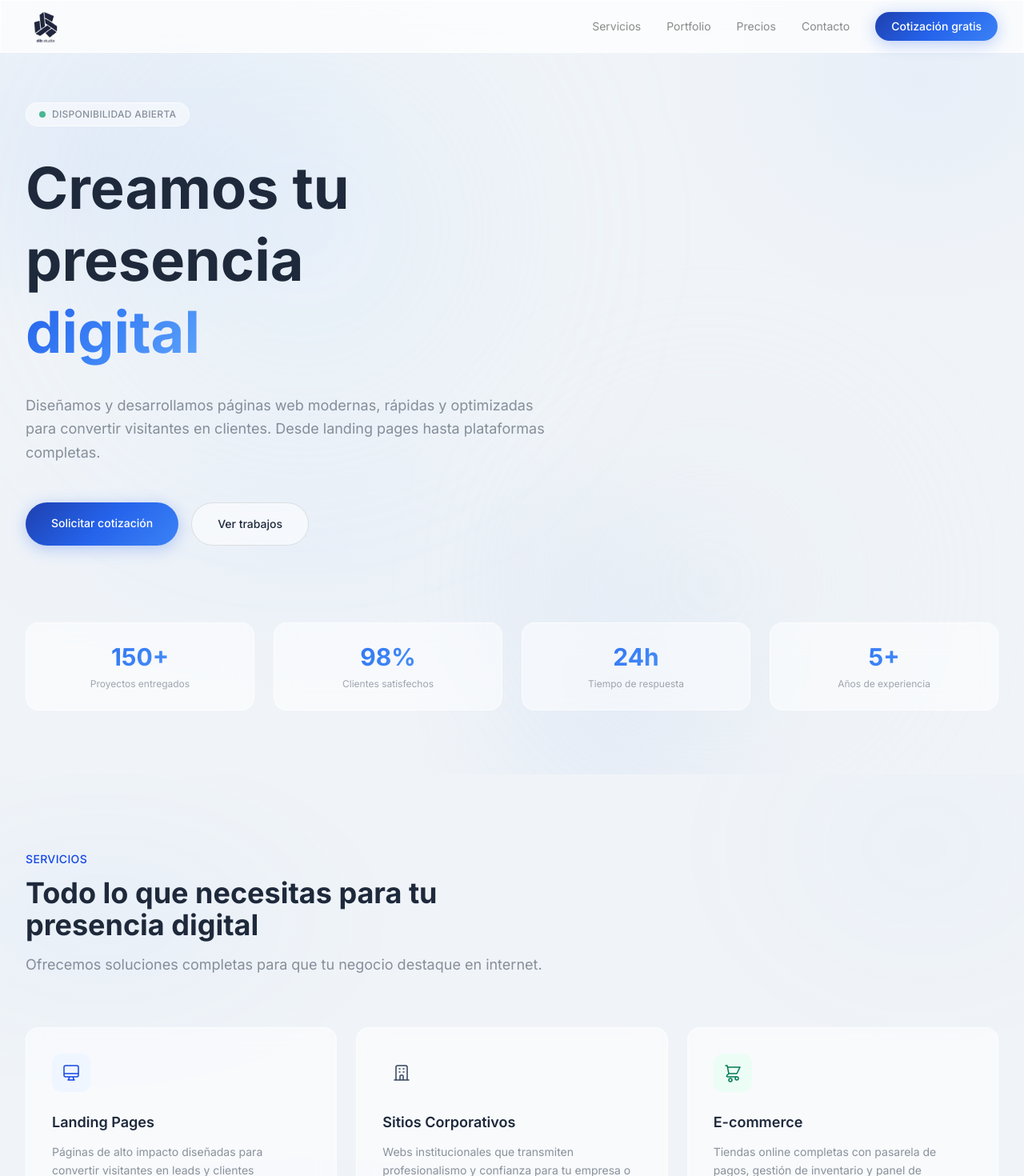
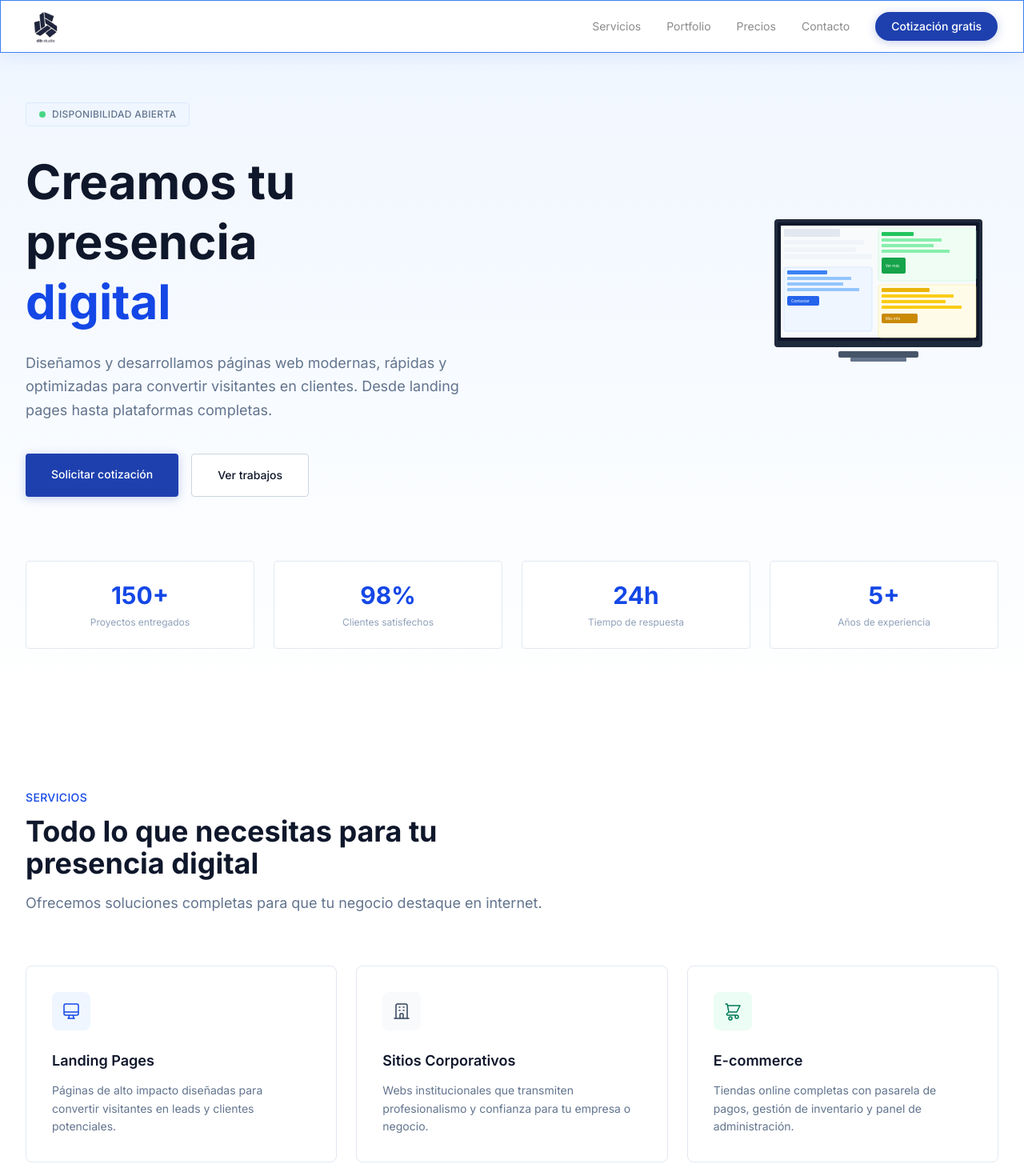
Before and after one commit to dibwebstudio/dibweb, a Next.js app: page / in a window 1280 px wide. Shown: the top 1470 px of the page at 80% size. Built offline with nearby package versions, Linux system fonts and the light colour scheme.

Commit message:
Formal corporate style with PC monitor illustration

```diff
--- a/src/app/globals.css
+++ b/src/app/globals.css
@@ -1,8 +1,8 @@
 @import "tailwindcss";
 
 :root {
-  --background: #f0f4f8;
-  --foreground: #1e293b;
+  --background: #f8fafc;
+  --foreground: #0f172a;
 }
 
 @theme inline {
@@ -22,104 +22,70 @@ body {
   overflow-x: hidden;
 }
 
-.glass {
-  background: rgba(255, 255, 255, 0.55);
-  backdrop-filter: blur(20px);
-  -webkit-backdrop-filter: blur(20px);
-  border: 1px solid rgba(255, 255, 255, 0.7);
+.glass-card {
+  background: #ffffff;
+  border: 1px solid #e2e8f0;
+  transition: all 0.3s ease;
+}
+
+.glass-card:hover {
+  border-color: #3b82f6;
+  box-shadow: 0 4px 24px rgba(37, 99, 235, 0.08);
 }
 
 .glass-strong {
-  background: rgba(255, 255, 255, 0.7);
-  backdrop-filter: blur(40px);
-  -webkit-backdrop-filter: blur(40px);
-  border: 1px solid rgba(255, 255, 255, 0.85);
-}
-
-.glass-card {
-  background: rgba(255, 255, 255, 0.5);
-  backdrop-filter: blur(16px);
-  -webkit-backdrop-filter: blur(16px);
-  border: 1px solid rgba(255, 255, 255, 0.65);
-  transition: all 0.5s cubic-bezier(0.4, 0, 0.2, 1);
-}
-
-.glass-card:hover {
-  background: rgba(255, 255, 255, 0.75);
-  border-color: rgba(59, 130, 246, 0.25);
-  box-shadow: 0 8px 40px rgba(59, 130, 246, 0.08), 0 0 0 1px rgba(255, 255, 255, 0.5);
+  background: #ffffff;
+  border: 1px solid #3b82f6;
+  box-shadow: 0 4px 24px rgba(37, 99, 235, 0.1);
 }
 
 .glow {
-  box-shadow: 0 0 60px rgba(59, 130, 246, 0.1), 0 0 120px rgba(59, 130, 246, 0.04);
+  box-shadow: 0 4px 30px rgba(37, 99, 235, 0.12);
 }
 
 .gradient-text {
-  background: linear-gradient(135deg, #2563eb 0%, #3b82f6 50%, #60a5fa 100%);
+  background: linear-gradient(135deg, #1e40af 0%, #2563eb 50%, #3b82f6 100%);
   -webkit-background-clip: text;
   -webkit-text-fill-color: transparent;
   background-clip: text;
 }
 
 .btn-primary {
-  background: linear-gradient(135deg, #1e40af 0%, #2563eb 50%, #3b82f6 100%);
+  background: #1e40af;
   color: #ffffff;
   transition: all 0.3s ease;
-  box-shadow: 0 4px 20px rgba(37, 99, 235, 0.3);
+  box-shadow: 0 2px 12px rgba(30, 64, 175, 0.25);
 }
 
 .btn-primary:hover {
-  box-shadow: 0 6px 30px rgba(37, 99, 235, 0.4);
-  transform: translateY(-2px);
+  background: #1e3a8a;
+  box-shadow: 0 4px 20px rgba(30, 64, 175, 0.35);
+  transform: translateY(-1px);
 }
 
 .btn-secondary {
-  background: rgba(255, 255, 255, 0.55);
-  border: 1px solid rgba(30, 41, 59, 0.12);
-  color: #1e293b;
+  background: #ffffff;
+  border: 1px solid #cbd5e1;
+  color: #0f172a;
   transition: all 0.3s ease;
 }
 
 .btn-secondary:hover {
-  background: rgba(255, 255, 255, 0.85);
-  border-color: rgba(59, 130, 246, 0.3);
-  box-shadow: 0 4px 20px rgba(59, 130, 246, 0.1);
-  transform: translateY(-1px);
-}
-
-@keyframes float {
-  0%, 100% { transform: translateY(0) scale(1); }
-  50% { transform: translateY(-20px) scale(1.05); }
-}
-
-@keyframes float-delayed {
-  0%, 100% { transform: translateY(0) scale(1); }
-  50% { transform: translateY(-15px) scale(1.03); }
-}
-
-.animate-float {
-  animation: float 8s ease-in-out infinite;
-}
-
-.animate-float-delayed {
-  animation: float-delayed 10s ease-in-out infinite;
-  animation-delay: -3s;
+  background: #f1f5f9;
+  border-color: #3b82f6;
+  box-shadow: 0 2px 12px rgba(37, 99, 246, 0.08);
 }
 
 .divider-gradient {
   height: 1px;
-  background: linear-gradient(90deg, transparent, rgba(59, 130, 246, 0.2), transparent);
+  background: #e2e8f0;
 }
 
 .mesh-gradient {
-  background:
-    radial-gradient(ellipse 60% 50% at 10% 20%, rgba(59, 130, 246, 0.07) 0%, transparent 50%),
-    radial-gradient(ellipse 50% 60% at 90% 10%, rgba(99, 150, 246, 0.06) 0%, transparent 50%),
-    radial-gradient(ellipse 40% 70% at 60% 90%, rgba(37, 99, 235, 0.05) 0%, transparent 50%),
-    radial-gradient(ellipse 70% 40% at 30% 70%, rgba(79, 140, 246, 0.04) 0%, transparent 50%);
+  background: linear-gradient(180deg, #eff6ff 0%, #f8fafc 100%);
 }
 
 .section-divider {
   height: 1px;
-  background: linear-gradient(90deg, transparent 0%, rgba(59, 130, 246, 0.15) 20%, rgba(59, 130, 246, 0.25) 50%, rgba(59, 130, 246, 0.15) 80%, transparent 100%);
+  background: #e2e8f0;
 }
--- a/src/components/Hero.tsx
+++ b/src/components/Hero.tsx
@@ -1,49 +1,90 @@
 export default function Hero() {
   return (
-    <section className="relative pt-32 pb-20 px-4 sm:px-6 lg:px-8 overflow-hidden">
-      <div className="absolute inset-0 mesh-gradient" />
-      <div className="absolute top-10 left-[10%] w-[500px] h-[500px] bg-blue-200/15 rounded-full blur-[120px] animate-float" />
-      <div className="absolute bottom-10 right-[15%] w-[400px] h-[400px] bg-slate-200/20 rounded-full blur-[100px] animate-float-delayed" />
-
+    <section className="relative pt-32 pb-20 px-4 sm:px-6 lg:px-8 overflow-hidden bg-gradient-to-b from-blue-50 to-white">
       <div className="relative max-w-7xl mx-auto">
-        <div className="max-w-3xl">
-          <div className="inline-flex items-center gap-2 glass-card px-4 py-1.5 rounded-full mb-8">
-            <span className="w-2 h-2 bg-emerald-600 rounded-full animate-pulse" />
-            <span className="text-xs text-[#1e293b]/50 font-medium tracking-wide uppercase">Disponibilidad abierta</span>
+        <div className="grid lg:grid-cols-2 gap-12 items-center">
+          <div>
+            <div className="inline-flex items-center gap-2 bg-blue-50 border border-blue-100 px-4 py-1.5 rounded mb-8">
+              <span className="w-2 h-2 bg-green-500 rounded-full animate-pulse" />
+              <span className="text-xs text-slate-500 font-medium tracking-wide uppercase">Disponibilidad abierta</span>
             </div>
 
-          <h1 className="text-5xl sm:text-6xl lg:text-7xl font-bold leading-tight">
-            <span className="text-[#1e293b]">Creamos tu presencia</span>
+            <h1 className="text-4xl sm:text-5xl lg:text-6xl font-bold leading-tight text-slate-900">
+              Creamos tu presencia
               <br />
-            <span className="gradient-text">digital</span>
+              <span className="text-blue-700">digital</span>
             </h1>
 
-          <p className="mt-8 text-lg text-[#1e293b]/50 max-w-2xl leading-relaxed">
+            <p className="mt-6 text-lg text-slate-500 max-w-xl leading-relaxed">
               Diseñamos y desarrollamos páginas web modernas, rápidas y optimizadas
               para convertir visitantes en clientes. Desde landing pages hasta
               plataformas completas.
             </p>
 
-          <div className="mt-12 flex flex-col sm:flex-row gap-4">
-            <a href="#contacto" className="btn-primary px-8 py-4 rounded-full text-sm font-medium text-center">
+            <div className="mt-10 flex flex-col sm:flex-row gap-4">
+              <a href="#contacto" className="btn-primary px-8 py-4 rounded text-sm font-medium text-center">
                 Solicitar cotización
               </a>
-            <a href="#portfolio" className="btn-secondary px-8 py-4 rounded-full text-sm font-medium text-center">
+              <a href="#portfolio" className="btn-secondary px-8 py-4 rounded text-sm font-medium text-center">
                 Ver trabajos
               </a>
             </div>
           </div>
 
-        <div className="mt-24 grid grid-cols-2 sm:grid-cols-4 gap-6">
+          <div className="relative flex justify-center lg:justify-end">
+            <div className="relative">
+              <svg viewBox="0 0 600 420" className="w-full max-w-lg" xmlns="http://www.w3.org/2000/svg">
+                <rect x="40" y="10" width="520" height="320" rx="8" fill="#1e293b" />
+                <rect x="48" y="18" width="504" height="296" rx="4" fill="#0f172a" />
+
+                <rect x="56" y="26" width="488" height="280" rx="2" fill="#f8fafc" />
+
+                <rect x="64" y="34" width="140" height="20" rx="3" fill="#e2e8f0" />
+                <rect x="64" y="62" width="200" height="12" rx="2" fill="#f1f5f9" />
+                <rect x="64" y="80" width="180" height="12" rx="2" fill="#f1f5f9" />
+                <rect x="64" y="98" width="220" height="12" rx="2" fill="#f1f5f9" />
+
+                <rect x="64" y="130" width="220" height="160" rx="6" fill="#eff6ff" stroke="#bfdbfe" strokeWidth="1" />
+                <rect x="72" y="138" width="100" height="10" rx="2" fill="#3b82f6" />
+                <rect x="72" y="154" width="160" height="8" rx="1" fill="#93c5fd" />
+                <rect x="72" y="168" width="140" height="8" rx="1" fill="#93c5fd" />
+                <rect x="72" y="182" width="180" height="8" rx="1" fill="#93c5fd" />
+                <rect x="72" y="202" width="80" height="24" rx="4" fill="#2563eb" />
+                <text x="82" y="218" fill="white" fontSize="10" fontFamily="system-ui">Contactar</text>
+
+                <rect x="300" y="34" width="244" height="130" rx="6" fill="#f0fdf4" stroke="#bbf7d0" strokeWidth="1" />
+                <rect x="308" y="42" width="80" height="10" rx="2" fill="#22c55e" />
+                <rect x="308" y="58" width="150" height="8" rx="1" fill="#86efac" />
+                <rect x="308" y="72" width="130" height="8" rx="1" fill="#86efac" />
+                <rect x="308" y="86" width="170" height="8" rx="1" fill="#86efac" />
+                <rect x="308" y="106" width="60" height="40" rx="4" fill="#16a34a" />
+                <text x="318" y="130" fill="white" fontSize="9" fontFamily="system-ui">Ver más</text>
+
+                <rect x="300" y="174" width="244" height="132" rx="6" fill="#fefce8" stroke="#fde68a" strokeWidth="1" />
+                <rect x="308" y="182" width="120" height="10" rx="2" fill="#eab308" />
+                <rect x="308" y="198" width="180" height="8" rx="1" fill="#facc15" />
+                <rect x="308" y="212" width="160" height="8" rx="1" fill="#facc15" />
+                <rect x="308" y="226" width="200" height="8" rx="1" fill="#facc15" />
+                <rect x="308" y="246" width="90" height="24" rx="4" fill="#ca8a04" />
+                <text x="318" y="262" fill="white" fontSize="9" fontFamily="system-ui">Más info</text>
+
+                <rect x="200" y="340" width="200" height="16" rx="4" fill="#475569" />
+                <rect x="230" y="356" width="140" height="10" rx="2" fill="#64748b" />
+              </svg>
+            </div>
+          </div>
+        </div>
+
+        <div className="mt-20 grid grid-cols-2 sm:grid-cols-4 gap-6">
           {[
             { value: "150+", label: "Proyectos entregados" },
             { value: "98%", label: "Clientes satisfechos" },
             { value: "24h", label: "Tiempo de respuesta" },
             { value: "5+", label: "Años de experiencia" },
           ].map((stat) => (
-            <div key={stat.label} className="glass-card rounded-2xl p-6 text-center">
-              <p className="text-3xl font-bold gradient-text">{stat.value}</p>
-              <p className="text-xs text-[#1e293b]/40 mt-2">{stat.label}</p>
+            <div key={stat.label} className="glass-card rounded p-6 text-center">
+              <p className="text-3xl font-bold text-blue-700">{stat.value}</p>
+              <p className="text-xs text-slate-400 mt-2">{stat.label}</p>
             </div>
           ))}
         </div>
--- a/src/components/Services.tsx
+++ b/src/components/Services.tsx
@@ -3,7 +3,7 @@ const services = [
     title: "Landing Pages",
     description: "Páginas de alto impacto diseñadas para convertir visitantes en leads y clientes potenciales.",
     iconColor: "text-blue-700",
-    iconBg: "bg-blue-50 group-hover:bg-blue-100",
+    iconBg: "bg-blue-50",
     icon: (
       <svg className="w-6 h-6" fill="none" stroke="currentColor" viewBox="0 0 24 24">
         <path strokeLinecap="round" strokeLinejoin="round" strokeWidth={1.5} d="M9.75 17L9 20l-1 1h8l-1-1-.75-3M3 13h18M5 17h14a2 2 0 002-2V5a2 2 0 00-2-2H5a2 2 0 00-2 2v10a2 2 0 002 2z" />
@@ -14,7 +14,7 @@ const services = [
     title: "Sitios Corporativos",
     description: "Webs institucionales que transmiten profesionalismo y confianza para tu empresa o negocio.",
     iconColor: "text-slate-700",
-    iconBg: "bg-slate-50 group-hover:bg-slate-100",
+    iconBg: "bg-slate-50",
     icon: (
       <svg className="w-6 h-6" fill="none" stroke="currentColor" viewBox="0 0 24 24">
         <path strokeLinecap="round" strokeLinejoin="round" strokeWidth={1.5} d="M19 21V5a2 2 0 00-2-2H7a2 2 0 00-2 2v16m14 0h2m-2 0h-5m-9 0H3m2 0h5M9 7h1m-1 4h1m4-4h1m-1 4h1m-5 10v-5a1 1 0 011-1h2a1 1 0 011 1v5m-4 0h4" />
@@ -25,7 +25,7 @@ const services = [
     title: "E-commerce",
     description: "Tiendas online completas con pasarela de pagos, gestión de inventario y panel de administración.",
     iconColor: "text-emerald-700",
-    iconBg: "bg-emerald-50 group-hover:bg-emerald-100",
+    iconBg: "bg-emerald-50",
     icon: (
       <svg className="w-6 h-6" fill="none" stroke="currentColor" viewBox="0 0 24 24">
         <path strokeLinecap="round" strokeLinejoin="round" strokeWidth={1.5} d="M3 3h2l.4 2M7 13h10l4-8H5.4M7 13L5.4 5M7 13l-2.293 2.293c-.63.63-.184 1.707.707 1.707H17m0 0a2 2 0 100 4 2 2 0 000-4zm-8 2a2 2 0 100 4 2 2 0 000-4z" />
@@ -36,7 +36,7 @@ const services = [
     title: "SEO & Marketing",
     description: "Optimización para buscadores y estrategias digitales para aumentar tu visibilidad online.",
     iconColor: "text-indigo-700",
-    iconBg: "bg-indigo-50 group-hover:bg-indigo-100",
+    iconBg: "bg-indigo-50",
     icon: (
       <svg className="w-6 h-6" fill="none" stroke="currentColor" viewBox="0 0 24 24">
         <path strokeLinecap="round" strokeLinejoin="round" strokeWidth={1.5} d="M13 7h8m0 0v8m0-8l-8 8-4-4-6 6" />
@@ -47,7 +47,7 @@ const services = [
     title: "Aplicaciones Web",
     description: "Plataformas y herramientas a medida para automatizar procesos de tu negocio.",
     iconColor: "text-blue-800",
-    iconBg: "bg-blue-50 group-hover:bg-blue-100",
+    iconBg: "bg-blue-50",
     icon: (
       <svg className="w-6 h-6" fill="none" stroke="currentColor" viewBox="0 0 24 24">
         <path strokeLinecap="round" strokeLinejoin="round" strokeWidth={1.5} d="M10 20l4-16m4 4l4 4-4 4M6 16l-4-4 4-4" />
@@ -58,7 +58,7 @@ const services = [
     title: "Mantenimiento",
     description: "Soporte continuo, actualizaciones de contenido y mejoras periódicas para tu web.",
     iconColor: "text-sky-700",
-    iconBg: "bg-sky-50 group-hover:bg-sky-100",
+    iconBg: "bg-sky-50",
     icon: (
       <svg className="w-6 h-6" fill="none" stroke="currentColor" viewBox="0 0 24 24">
         <path strokeLinecap="round" strokeLinejoin="round" strokeWidth={1.5} d="M10.325 4.317c.426-1.756 2.924-1.756 3.35 0a1.724 1.724 0 002.573 1.066c1.543-.94 3.31.826 2.37 2.37a1.724 1.724 0 001.066 2.573c1.756.426 1.756 2.924 0 3.35a1.724 1.724 0 00-1.066 2.573c.94 1.543-.826 3.31-2.37 2.37a1.724 1.724 0 00-2.573 1.066c-.426 1.756-2.924 1.756-3.35 0a1.724 1.724 0 00-2.573-1.066c-1.543.94-3.31-.826-2.37-2.37a1.724 1.724 0 00-1.066-2.573c-1.756-.426-1.756-2.924 0-3.35a1.724 1.724 0 001.066-2.573c-.94-1.543.826-3.31 2.37-2.37.996.608 2.296.07 2.572-1.065z" />
@@ -70,31 +70,30 @@ const services = [
 
 export default function Services() {
   return (
-    <section id="servicios" className="relative py-24 px-4 sm:px-6 lg:px-8">
-      <div className="absolute inset-0 mesh-gradient opacity-50" />
-      <div className="relative max-w-7xl mx-auto">
+    <section id="servicios" className="relative py-24 px-4 sm:px-6 lg:px-8 bg-white">
+      <div className="max-w-7xl mx-auto">
         <div className="max-w-2xl mb-16">
           <p className="text-blue-700 font-medium text-sm mb-3 tracking-wide uppercase">
             Servicios
           </p>
-          <h2 className="text-3xl sm:text-4xl font-bold text-[#1e293b]">
+          <h2 className="text-3xl sm:text-4xl font-bold text-slate-900">
             Todo lo que necesitas para tu presencia digital
           </h2>
-          <p className="mt-4 text-[#1e293b]/50 text-lg">
+          <p className="mt-4 text-slate-500 text-lg">
             Ofrecemos soluciones completas para que tu negocio destaque en internet.
           </p>
         </div>
 
         <div className="grid sm:grid-cols-2 lg:grid-cols-3 gap-6">
           {services.map((service) => (
-            <div key={service.title} className="glass-card p-8 rounded-2xl group">
-              <div className={`w-12 h-12 rounded-xl flex items-center justify-center ${service.iconColor} mb-6 ${service.iconBg} transition-colors duration-300`}>
+            <div key={service.title} className="glass-card p-8 rounded-lg">
+              <div className={`w-12 h-12 rounded-lg flex items-center justify-center ${service.iconColor} mb-6 ${service.iconBg}`}>
                 {service.icon}
               </div>
-              <h3 className="text-lg font-semibold text-[#1e293b] mb-3">
+              <h3 className="text-lg font-semibold text-slate-900 mb-3">
                 {service.title}
               </h3>
-              <p className="text-[#1e293b]/50 text-sm leading-relaxed">
+              <p className="text-slate-500 text-sm leading-relaxed">
                 {service.description}
               </p>
             </div>
```
Also changed, not shown: src/components/Contact.tsx (+31 -32 lines), src/components/Footer.tsx (+16 -17 lines), src/components/Portfolio.tsx (+12 -14 lines), src/components/Pricing.tsx (+11 -12 lines). Lines whose indentation alone changed are shown as unchanged.
